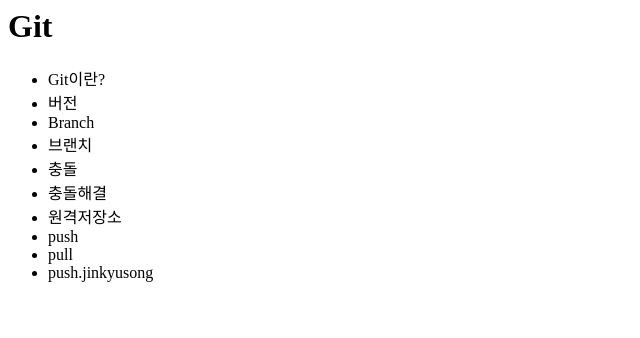
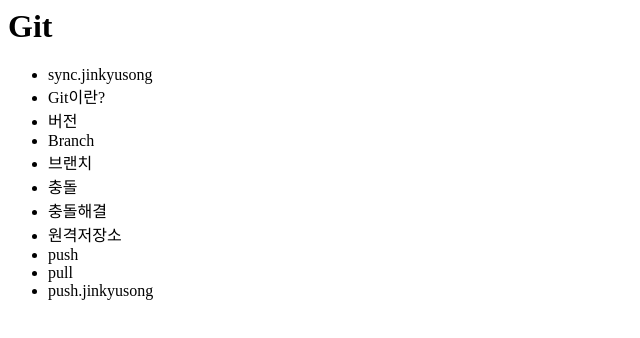
Before and after one commit to JinkyuSong/opentutorials_git_jinkyusong, a plain HTML site: page index.html in a window 1280 px wide. Shown: the whole page, without its empty margins (0-640 px from the left). Drawn offline with Linux system fonts and the light colour scheme.

Commit message:
add sync.jinkyusong

```diff
--- a/index.html
+++ b/index.html
@@ -10,6 +10,7 @@
 			<h1>Git</h1>
 		</header>
 		<ul>
+			<li>sync.jinkyusong</li>
 			<li>Git이란?</li>
 			<li>버전</li>
 			<li>Branch</li>
```
